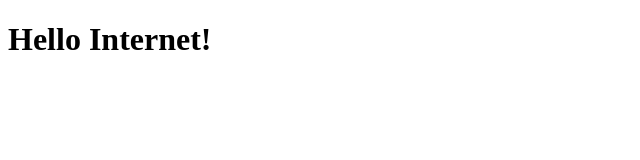
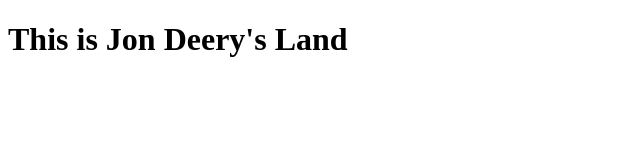
Before and after one commit to jondeery/jondeery.github.io, a plain HTML site: page index.html in a window 1280 px wide. Shown: the whole page, without its empty margins (0-640 px from the left). Drawn offline with Linux system fonts and the light colour scheme.

Commit message:
Update index.html

```diff
--- a/index.html
+++ b/index.html
@@ -1,6 +1,6 @@
 <!DOCTYPE html>
 <html>
 <body>
-<h1>Hello Internet!</h1>
+<h1>This is Jon Deery's Land</h1>
 </body>
 </html>
```
